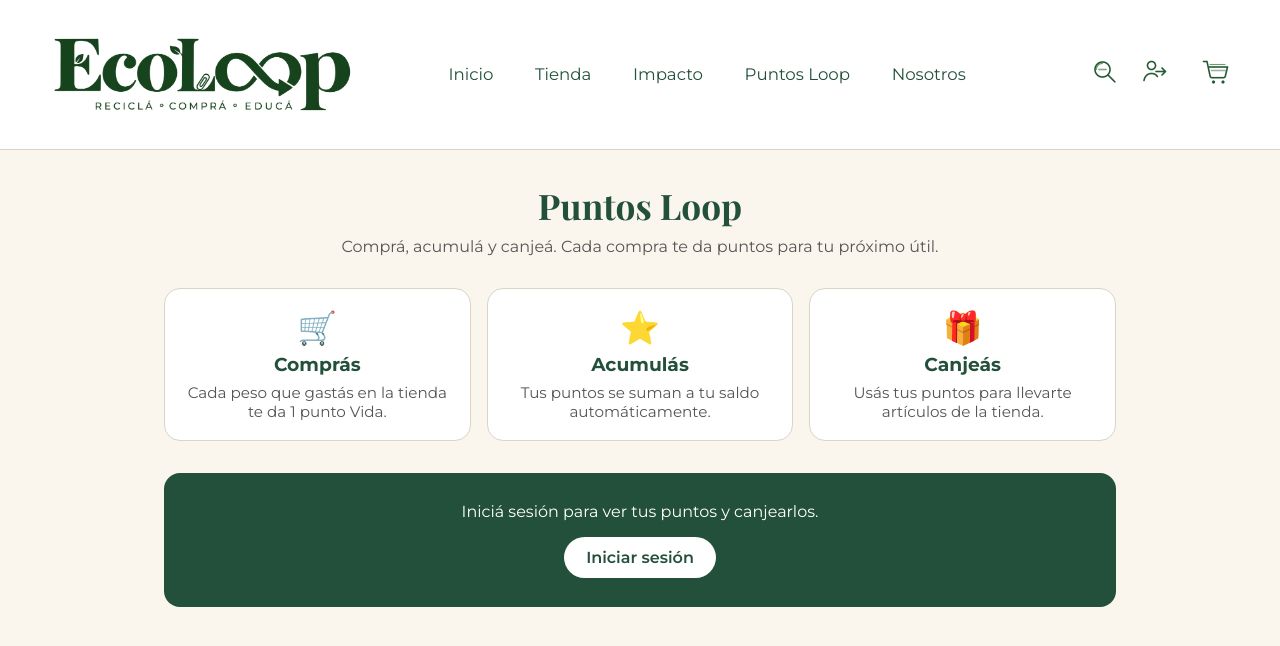
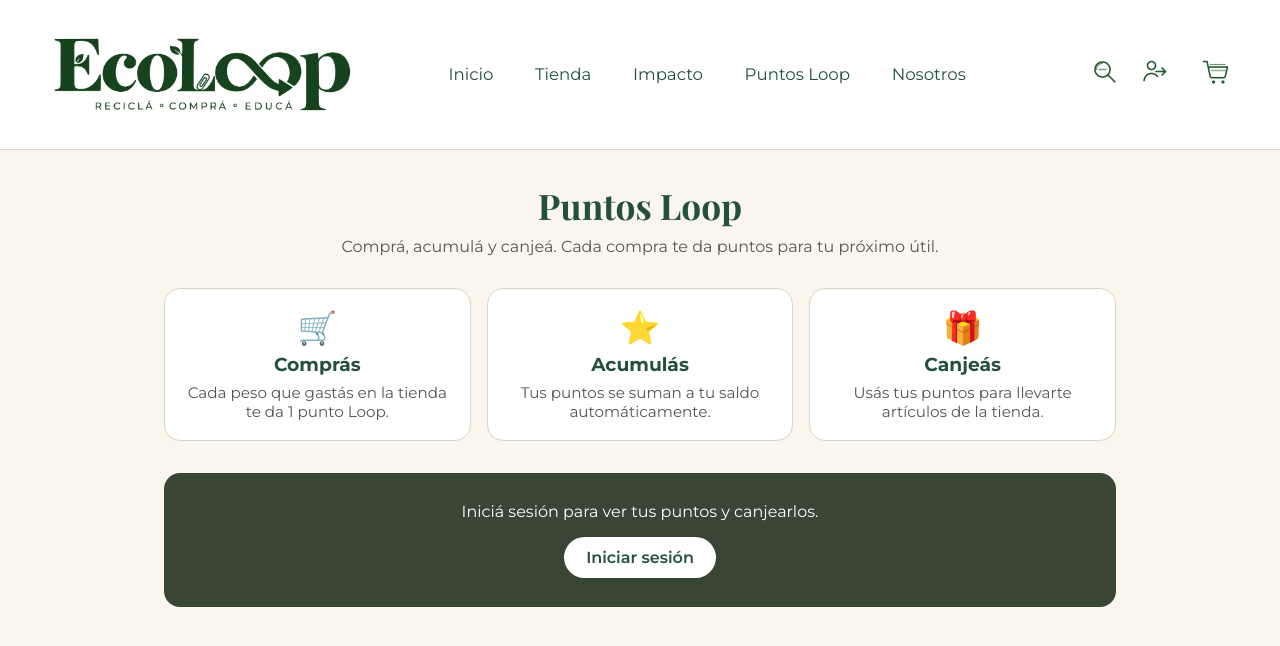
Before and after one commit to EcoLoopAnima/EcoLoopFrontEnd, a React (Vite) app in the folder FrontEnd/: page / in a window 1280 px wide. Both pictures are taken after a click on the button "Puntos Loop". Shown: the top 646 px of the page. Built offline with nearby package versions, Linux system fonts and the light colour scheme.

Commit message:
Cambios en letra

```diff
--- a/FrontEnd/src/components/pages/PuntosVida.jsx
+++ b/FrontEnd/src/components/pages/PuntosVida.jsx
@@ -3,7 +3,7 @@ import productos from "../data/productos";
 import Boton from "../ui/Botones";
 
 const pasos = [
-  { id: 1, icono: "🛒", titulo: "Comprás", texto: "Cada peso que gastás en la tienda te da 1 punto Vida." },
+  { id: 1, icono: "🛒", titulo: "Comprás", texto: "Cada peso que gastás en la tienda te da 1 punto Loop." },
   { id: 2, icono: "⭐", titulo: "Acumulás", texto: "Tus puntos se suman a tu saldo automáticamente." },
   { id: 3, icono: "🎁", titulo: "Canjeás", texto: "Usás tus puntos para llevarte artículos de la tienda." },
 ];
--- a/FrontEnd/src/components/pages/puntosVida.css
+++ b/FrontEnd/src/components/pages/puntosVida.css
@@ -32,7 +32,7 @@
 .pv-pasos p { margin: 0; color: #555; font-size: 0.95rem; }
 
 .pv-saldo {
-  background: var(--verde);
+  background:  #394535;
   color: #fff;
   border-radius: 16px;
   padding: 1.8rem;
```
